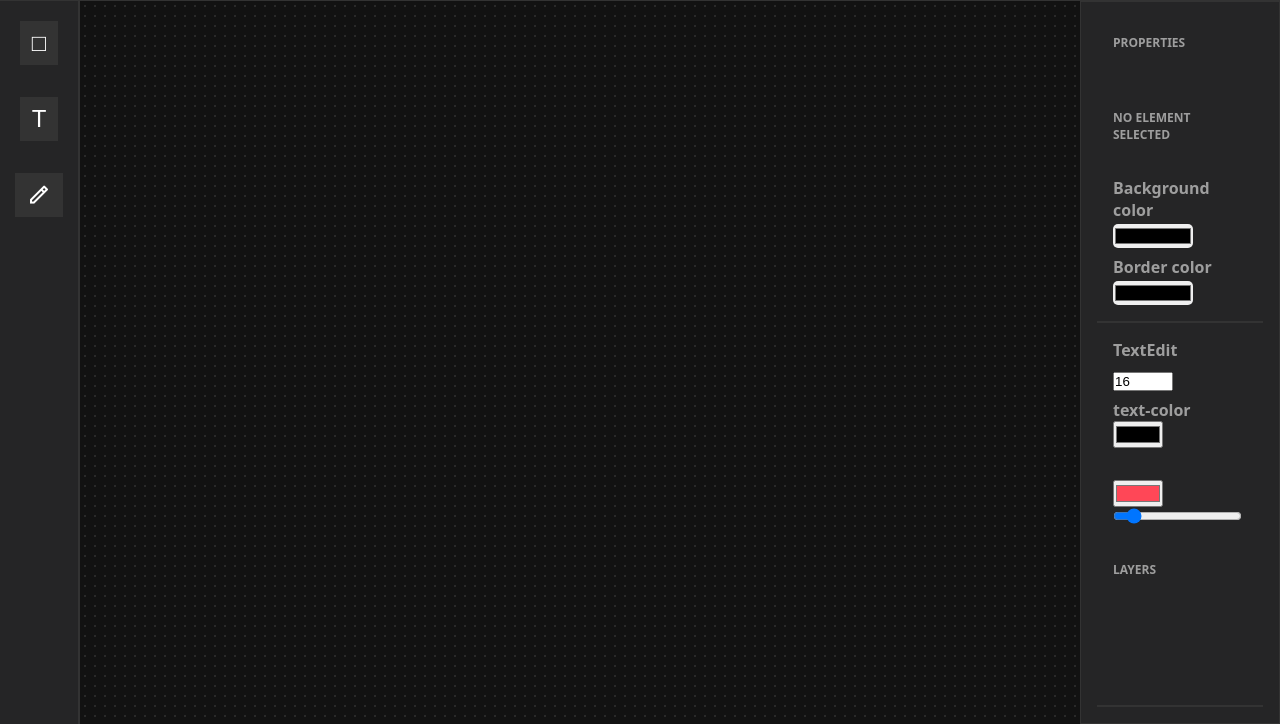
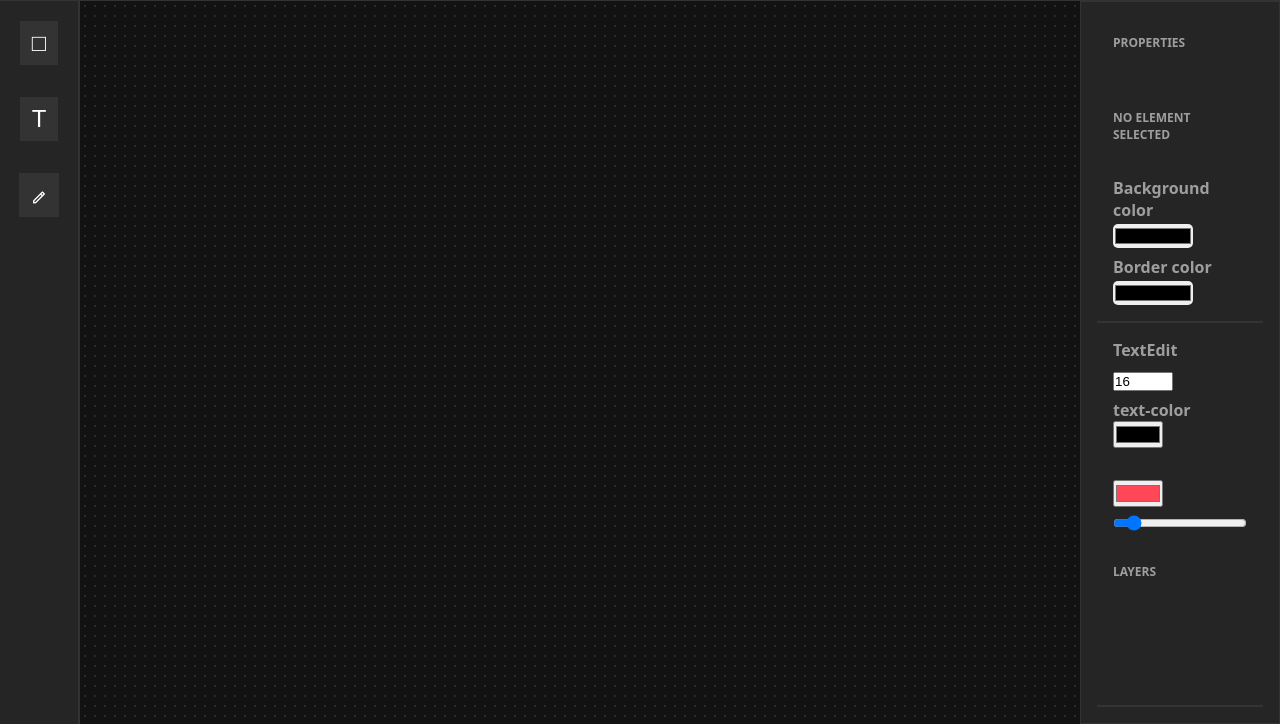
Before and after one commit to bitun123/figma-editor, a plain HTML site: page index.html in a window 1280 px wide. Shown: the part 76-800 px from the top of the page. Drawn offline with nearby package versions, Linux system fonts and the light colour scheme.

Commit message:
fixed colorControlStyles

```diff
--- a/style.css
+++ b/style.css
@@ -165,11 +165,10 @@
             /* background: white; */
         }
 
-        /* .text-box[contenteditable="true"] {
-            border: 1px solid blue;
-            cursor: text;
-        } */
 
+        #colorBtn i{
+            font-size: 1rem;
+        }
 
 
 
@@ -383,6 +382,9 @@
             position: relative;
             cursor: default;
             padding: 1rem;
+            display: flex;
+            flex-direction: column;
+            gap: 0.5rem;
         }
 
         .pixel {
```
